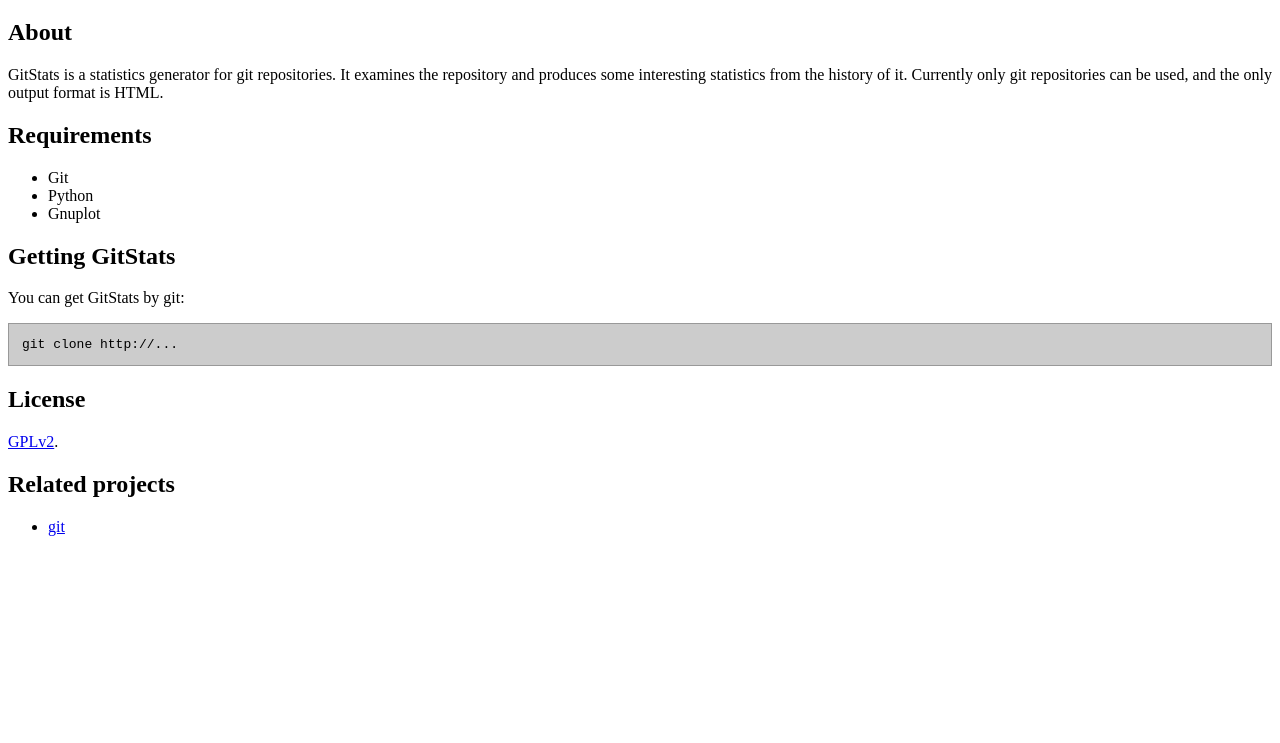
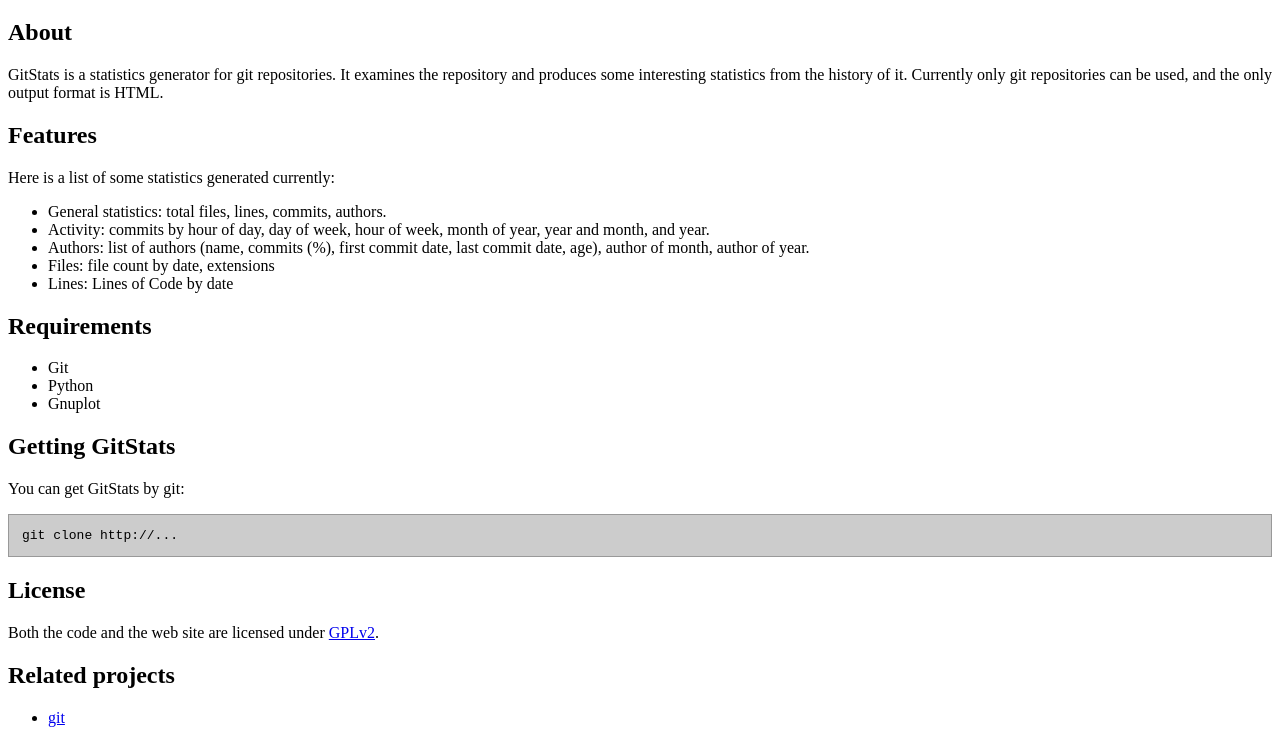
Before and after one commit to hoxu/gitstats, a plain HTML site: page index.html in a window 1280 px wide. Shown: the part 61-804 px from the top of the page. Drawn offline with Linux system fonts and the light colour scheme.

Commit message:
Added "Features" section and expanded "License".

```diff
--- a/index.html
+++ b/index.html
@@ -15,6 +15,17 @@
 
 <p>GitStats is a statistics generator for git repositories. It examines the repository and produces some interesting statistics from the history of it. Currently only git repositories can be used, and the only output format is HTML.</p>
 
+<h2>Features</h2>
+
+<p>Here is a list of some statistics generated currently:</p>
+<ul>
+	<li>General statistics: total files, lines, commits, authors.</li>
+	<li>Activity: commits by hour of day, day of week, hour of week, month of year, year and month, and year.</li>
+	<li>Authors: list of authors (name, commits (%), first commit date, last commit date, age), author of month, author of year.</li>
+	<li>Files: file count by date, extensions</li>
+	<li>Lines: Lines of Code by date</li>
+</ul>
+
 <h2>Requirements</h2>
 
 <ul>
@@ -31,7 +42,7 @@
 
 <h2>License</h2>
 
-<p><a href="http://www.gnu.org/licenses/gpl-2.0.txt">GPLv2</a>.</p>
+<p>Both the code and the web site are licensed under <a href="http://www.gnu.org/licenses/gpl-2.0.txt">GPLv2</a>.</p>
 
 <h2>Related projects</h2>
 
```
